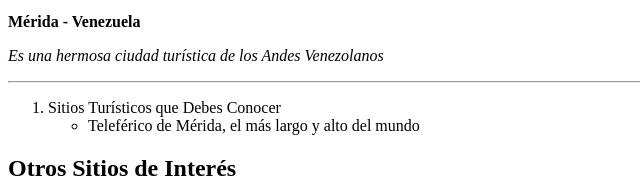
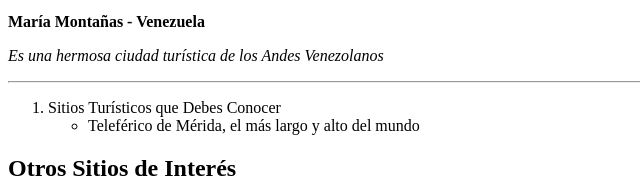
Before and after one commit to mebricenou/asignacion, a plain HTML site: page index.html in a window 1280 px wide. Shown: the part 548-731 px from the top of the page, 0-640 px from the left. Drawn offline with Linux system fonts and the light colour scheme.

Commit message:
actualice titulo

```diff
--- a/index.html
+++ b/index.html
@@ -11,7 +11,7 @@
 
 <p>
     <strong>
-        Mérida - Venezuela
+        María Montañas - Venezuela
     </strong>
 </p>
 <p><em> Es una hermosa ciudad turística de los Andes Venezolanos</em></p>
```
